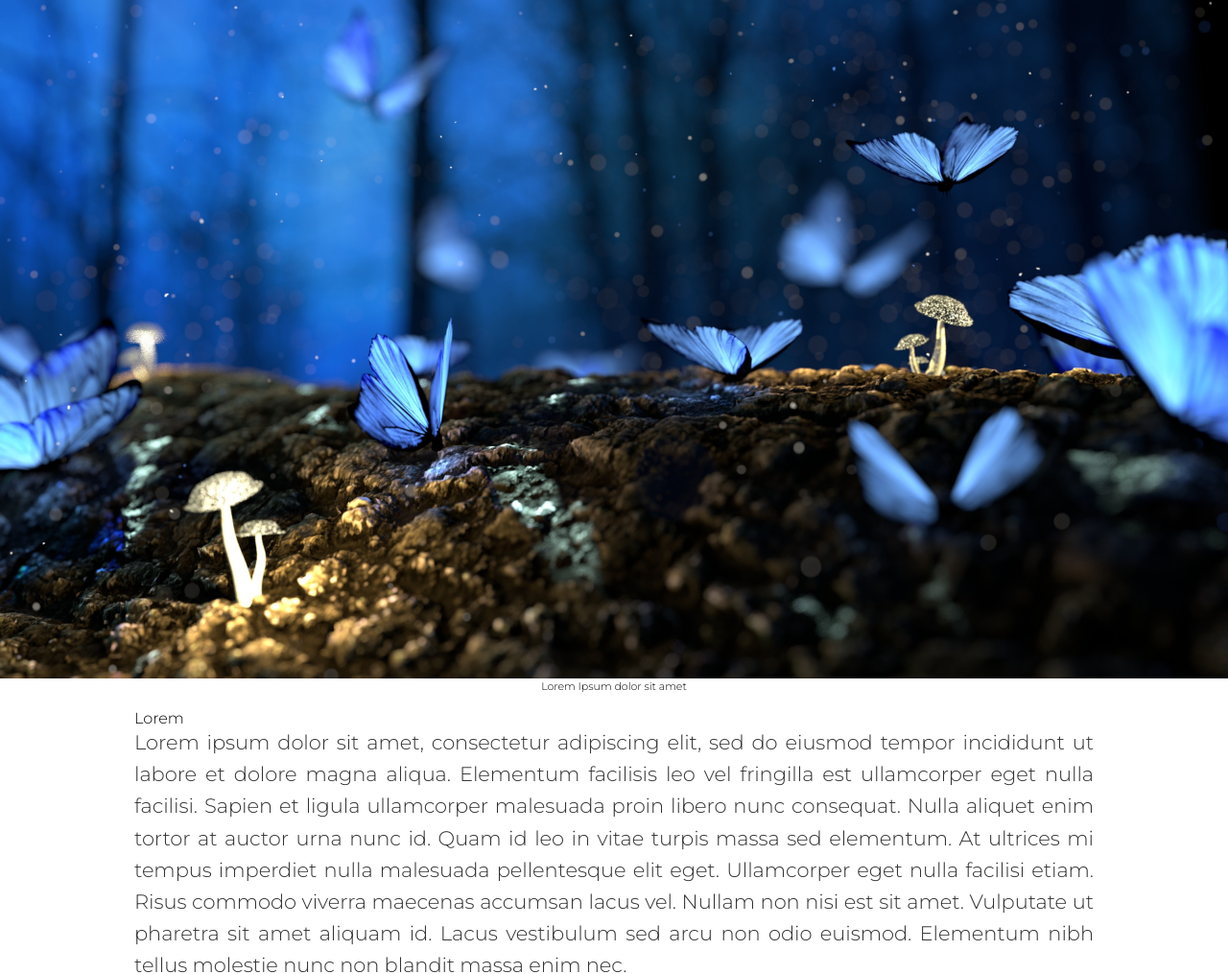
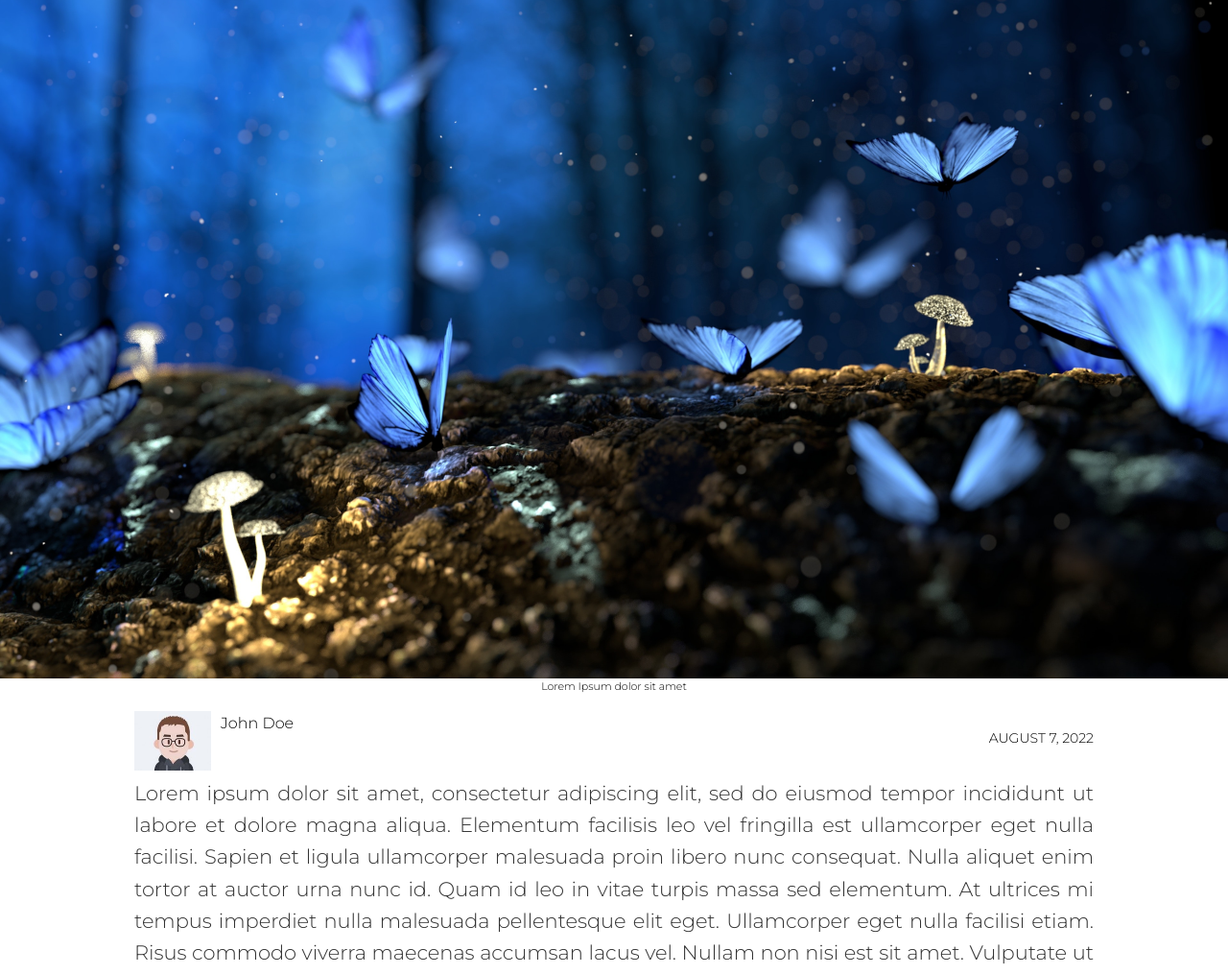
Before and after one commit to martaevrensel/simple-article-page, a plain HTML site: page index.html in a window 1280 px wide. Shown: the part 69-1084 px from the top of the page at 96% size. Drawn offline with nearby package versions, Linux system fonts and the light colour scheme.

Commit message:
Add header html & css

```diff
--- a/article.css
+++ b/article.css
@@ -1,4 +1,4 @@
-body{
+body {
     margin: 0;
 }
 
@@ -8,7 +8,11 @@ h1 {
     padding: 10px;
 }
 
-h1, h2, figcaption, p, span {
+h3 {
+    font-size: 14px;
+}
+
+h1, h2, h3, figcaption, p, span {
     font-family: 'Montserrat', sans-serif;
 }
 
@@ -16,24 +20,45 @@ h1, figcaption {
     text-align: center;
 }
 
+h2 {
+    font-size: 16px;
+    padding-top: 5px;
+}
+
 figcaption {
     font-size: 11px;
 }
 
-img{
+img {
     height: auto;
     width: 100%;
+}
+
+.profile-picture {
+    width: 80px;
+    height: auto;
+    float: left;
+    padding-right: 10px;
+}
+
+.date {
+    float: right;
 }
 
 figure {
     margin: 0;
 }
 
-article {
+.header, article {
     margin-left: auto;
     margin-right: auto;
-    max-width:1000px;
+    max-width: 1000px;
     padding: 20px;
+}
+
+.header {
+    max-height: 30px;
+    margin-bottom: 8px;
 }
 
 p {
--- a/index.html
+++ b/index.html
@@ -13,12 +13,17 @@
 </head>
 <body>
 <h1>Lorem Ipsum</h1>
+
 <figure>
   <img src="assets/picture.jpg" alt="picture">
   <figcaption>Lorem Ipsum dolor sit amet</figcaption>
 </figure>
+<div class="header">
+  <img class="profile-picture" src="assets/profile-pic.jpg" alt="author picture">
+  <h2 class="author">John Doe</h2>
+  <h3 class="date">AUGUST 7, 2022</h3>
+</div>
 <article>
-    <h2>Lorem</h2>
     <p><strong>Lorem ipsum dolor sit amet,</strong> consectetur adipiscing elit, sed do eiusmod tempor incididunt ut labore et dolore magna aliqua. Elementum facilisis leo vel fringilla est ullamcorper eget nulla facilisi. Sapien et ligula ullamcorper malesuada proin libero nunc consequat. Nulla aliquet enim tortor at auctor urna nunc id. Quam id leo in vitae turpis massa sed elementum. At ultrices mi tempus imperdiet nulla malesuada pellentesque elit eget. Ullamcorper eget nulla facilisi etiam. Risus commodo viverra maecenas accumsan lacus vel. Nullam non nisi est sit amet. Vulputate ut pharetra sit amet aliquam id. Lacus vestibulum sed arcu non odio euismod. Elementum nibh tellus molestie nunc non blandit massa enim nec.</p>
     <p><strong>Nunc pulvinar sapien et ligula.</strong> Diam vel quam elementum pulvinar etiam non. Id interdum velit laoreet id. Fusce id velit ut tortor pretium viverra. Faucibus a pellentesque sit amet porttitor eget dolor morbi. Aenean sed adipiscing diam donec adipiscing tristique risus. Dui id ornare arcu odio ut. Viverra nam libero justo laoreet sit amet. Potenti nullam ac tortor vitae purus faucibus. Diam sit amet nisl suscipit. Convallis tellus id interdum velit laoreet id donec ultrices tincidunt.</p>
     <p><strong>Congue nisi vitae suscipit tellus mauris a diam maecenas.</strong> Gravida arcu ac tortor dignissim. Viverra suspendisse potenti nullam ac tortor vitae purus faucibus ornare. Mauris pellentesque pulvinar pellentesque habitant morbi tristique senectus. Fermentum odio eu feugiat pretium nibh. Nunc faucibus a pellentesque sit amet porttitor eget dolor. Iaculis at erat pellentesque adipiscing. Sed euismod nisi porta lorem mollis aliquam ut. Convallis tellus id interdum velit laoreet id. Sed tempus urna et pharetra pharetra massa massa ultricies mi. Commodo quis imperdiet massa tincidunt nunc pulvinar. Tempus iaculis urna id volutpat lacus. Feugiat scelerisque varius morbi enim nunc faucibus. Risus at ultrices mi tempus imperdiet. Leo integer malesuada nunc vel risus. Eget arcu dictum varius duis at consectetur lorem. Rhoncus dolor purus non enim praesent. Facilisi nullam vehicula ipsum a arcu cursus vitae congue. Ridiculus mus mauris vitae ultricies leo integer malesuada.</p>
```
Also changed, not shown: assets/profile-pic.jpg (added).
